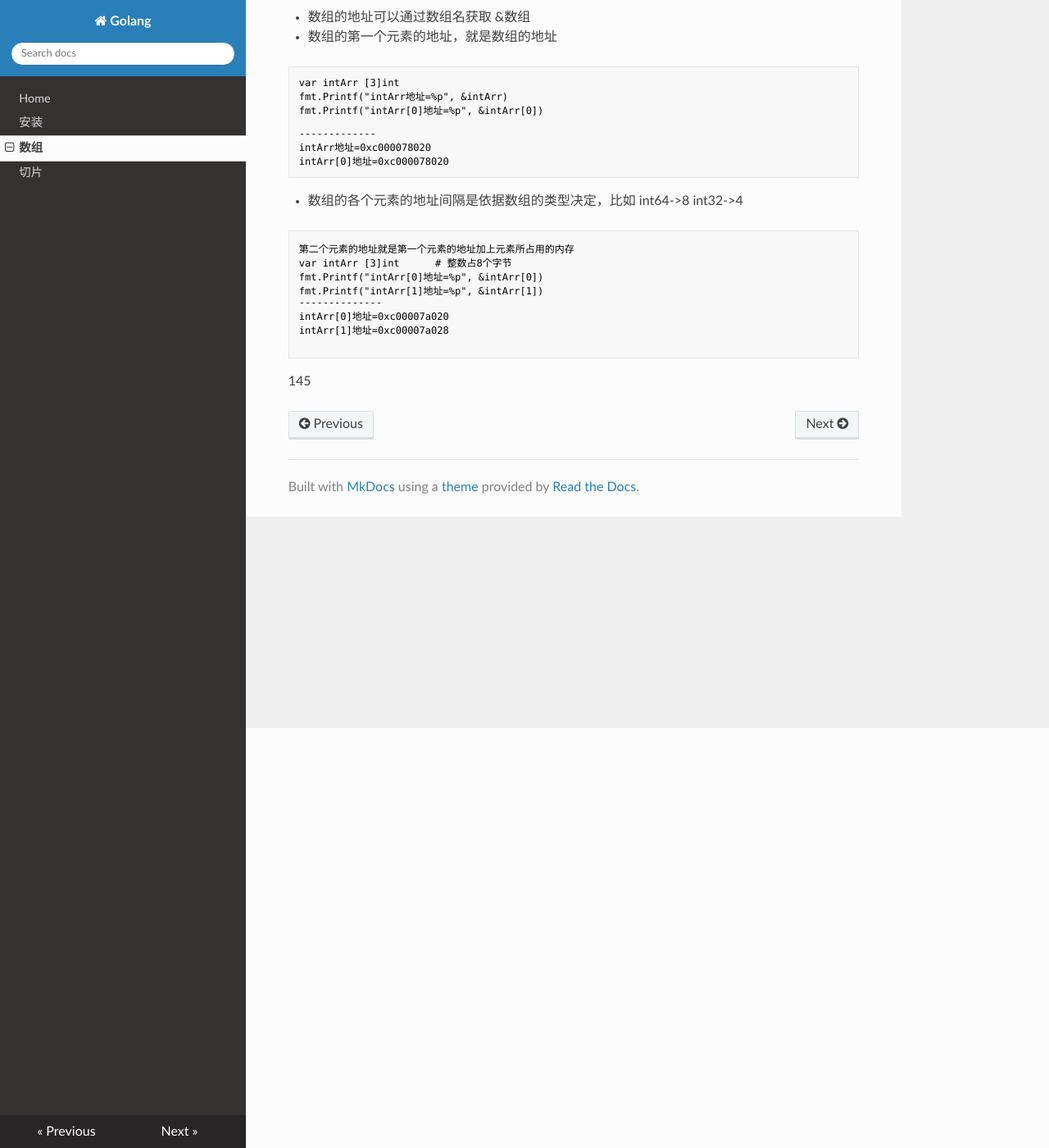
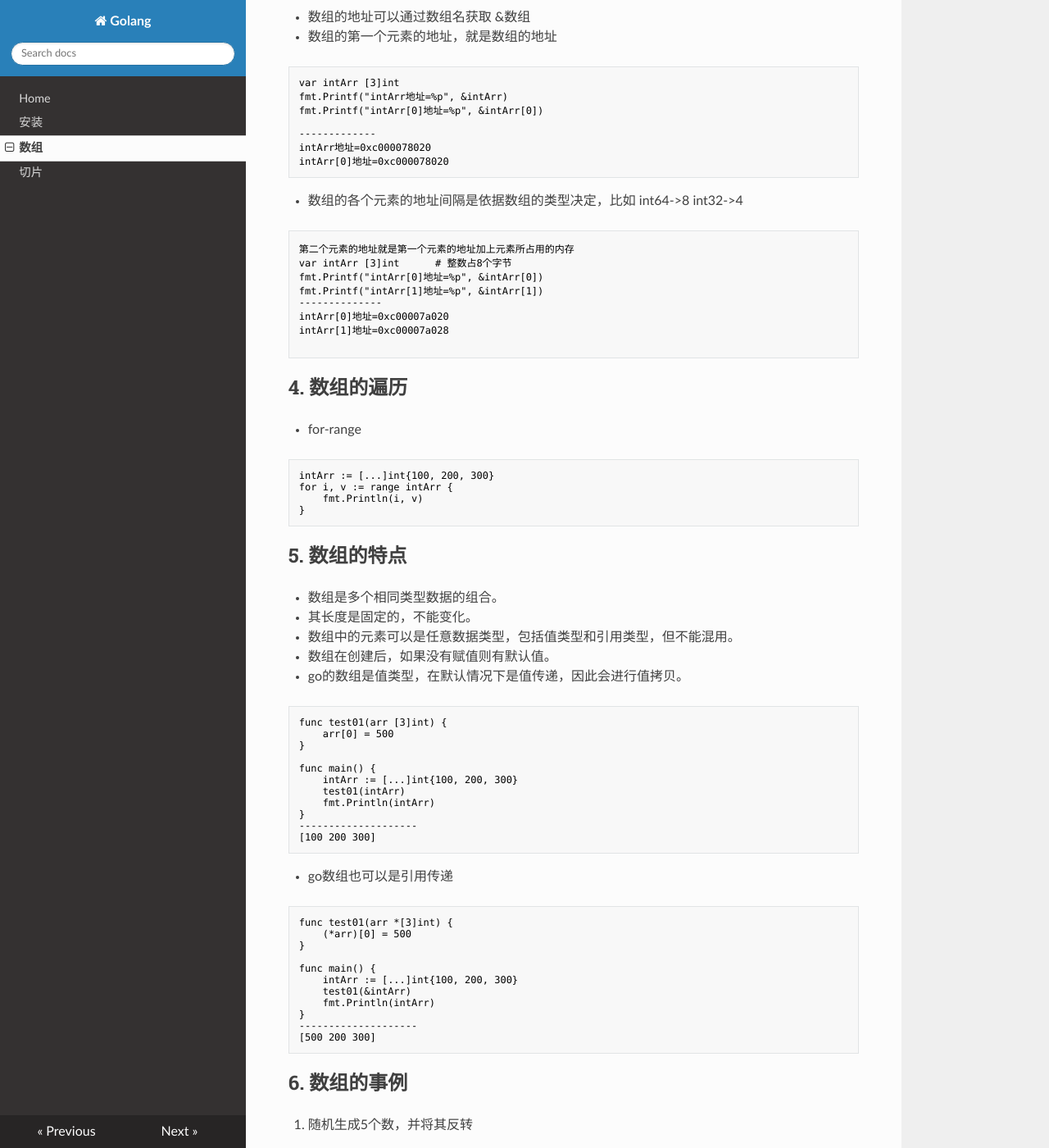
Before and after one commit to golangav/golang, an MkDocs documentation site: the page built from docs/array.md, in a window 1280 px wide and 1400 px high, scrolled down 512 px. Shown: the whole window at 82% size. Built offline with MkDocs 1.6.1, drawn with Linux system fonts in a browser that asks for light colours; nearby versions of some CDN libraries; some of the changed text lies outside the part shown.

Commit message:
[ADD] Add array doc

````diff
--- a/docs/array.md
+++ b/docs/array.md
@@ -34,4 +34,79 @@ intArr[0]地址=0xc00007a020
 intArr[1]地址=0xc00007a028
 
 ```
-145
+## 4. 数组的遍历
+- for-range
+```angularjs
+intArr := [...]int{100, 200, 300}
+for i, v := range intArr {
+    fmt.Println(i, v)
+}
+```
+## 5. 数组的特点
+- 数组是多个相同类型数据的组合。
+- 其长度是固定的，不能变化。
+- 数组中的元素可以是任意数据类型，包括值类型和引用类型，但不能混用。
+- 数组在创建后，如果没有赋值则有默认值。
+- go的数组是值类型，在默认情况下是值传递，因此会进行值拷贝。
+```angularjs
+func test01(arr [3]int) {
+	arr[0] = 500
+}
+
+func main() {
+	intArr := [...]int{100, 200, 300}
+	test01(intArr)
+	fmt.Println(intArr)
+}
+--------------------
+[100 200 300]
+```
+- go数组也可以是引用传递
+```angularjs
+func test01(arr *[3]int) {
+	(*arr)[0] = 500
+}
+
+func main() {
+	intArr := [...]int{100, 200, 300}
+	test01(&intArr)
+	fmt.Println(intArr)
+}
+--------------------
+[500 200 300]
+```
+## 6. 数组的事例
+1. 随机生成5个数，并将其反转
+```angularjs
+package main
+
+import (
+	"fmt"
+	"math/rand"
+	"time"
+)
+
+func main() {
+	var intArr [3]int
+	rand.Seed(time.Now().UnixNano())
+	for i := 0; i < len(intArr); i++ {
+		intArr[i] = rand.Intn(100)
+	}
+	fmt.Println(intArr)
+
+	// 反转打印，交换次数是len(intArr / 2)
+	temp := 0 // 做一个临时变量
+	for i := 0; i < len(intArr)/2; i++ {
+		temp = intArr[len(intArr)-1-i]
+		intArr[len(intArr)-1-i] = intArr[i]
+		intArr[i] = temp
+	}
+	fmt.Println(intArr)
+}
+----------------------
+[82 98 38 37]
+[37 38 98 82]
+```
+
+
+151
````
